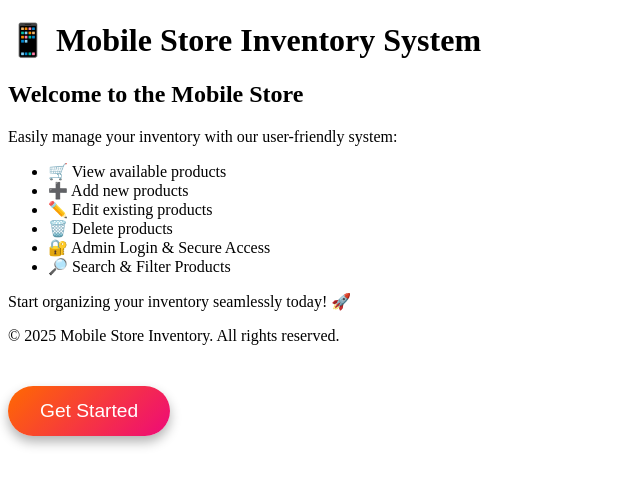
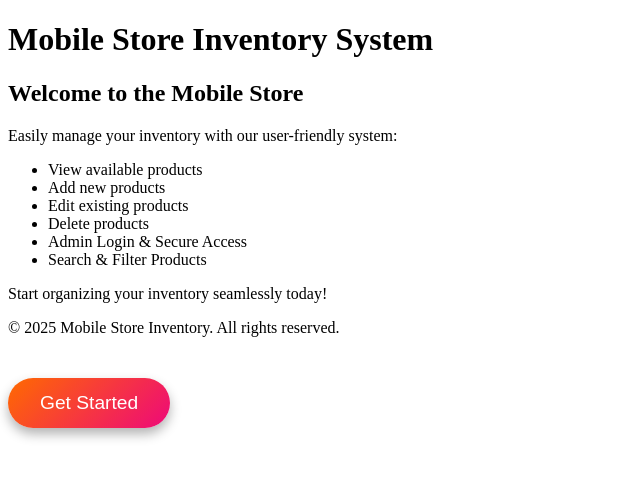
Before and after one commit to Ramya-ui513/mobile-store-API, a React (Create React App) app in the folder frontend/: page / in a window 1280 px wide. Shown: the top 486 px of the page, without its empty margins (0-640 px from the left). Built offline with nearby package versions, Linux system fonts and the light colour scheme; no server answers.

Commit message:
updated the files

```diff
--- a/frontend/src/components/IntroPage.jsx
+++ b/frontend/src/components/IntroPage.jsx
@@ -5,7 +5,7 @@ const IntroPage = ({ onGetStarted }) => {
     <div className="flex flex-col min-h-screen bg-gradient-to-r from-blue-500 to-purple-600 text-white">
       {/* Header */}
       <header className="py-6 shadow-md bg-blue-600 text-center">
-        <h1 className="text-4xl font-bold">📱 Mobile Store Inventory System</h1>
+        <h1 className="text-4xl font-bold">Mobile Store Inventory System</h1>
       </header>
 
       {/* Main Content */}
@@ -18,15 +18,15 @@ const IntroPage = ({ onGetStarted }) => {
             Easily manage your inventory with our user-friendly system:
           </p>
           <ul className="text-gray-700 space-y-2 text-lg">
-            <li className="flex items-center justify-center gap-2">🛒 View available products</li>
-            <li className="flex items-center justify-center gap-2">➕ Add new products</li>
-            <li className="flex items-center justify-center gap-2">✏️ Edit existing products</li>
-            <li className="flex items-center justify-center gap-2">🗑️ Delete products</li>
-            <li className="flex items-center justify-center gap-2">🔐 Admin Login & Secure Access</li>
-            <li className="flex items-center justify-center gap-2">🔎 Search & Filter Products</li>
+            <li className="flex items-center justify-center gap-2">View available products</li>
+            <li className="flex items-center justify-center gap-2">Add new products</li>
+            <li className="flex items-center justify-center gap-2">Edit existing products</li>
+            <li className="flex items-center justify-center gap-2">Delete products</li>
+            <li className="flex items-center justify-center gap-2">Admin Login & Secure Access</li>
+            <li className="flex items-center justify-center gap-2">Search & Filter Products</li>
           </ul>
           <p className="text-gray-500 mt-6">
-            Start organizing your inventory <span className="font-semibold text-purple-600">seamlessly</span> today! 🚀
+            Start organizing your inventory <span className="font-semibold text-purple-600">seamlessly</span> today!
           </p>
         </div>
       </main>
--- a/frontend/src/components/ProductForm.jsx
+++ b/frontend/src/components/ProductForm.jsx
@@ -65,7 +65,7 @@ const ProductForm = ({ refreshProducts, editingProduct, setEditingProduct }) =>
     <div className="product-form-wrapper">
       <div className="profile-menu">
         <div className="profile-label" onClick={toggleDropdown}>
-          👤 Admin ▾
+          Admin ▾
         </div>
         {dropdownVisible && (
           <div className="dropdown-menu">
--- a/frontend/src/components/ProductList.jsx
+++ b/frontend/src/components/ProductList.jsx
@@ -5,7 +5,6 @@ import "../styles/ProductList.css";
 const ProductList = ({ products, refreshProducts, setEditingProduct }) => {
   const [searchQuery, setSearchQuery] = useState("");
 
-  // ✅ Replace localhost with your EC2 IP
   const apiBase = "http://51.21.211.128:9533";
 
   const handleDelete = async (id) => {
@@ -25,12 +24,12 @@ const ProductList = ({ products, refreshProducts, setEditingProduct }) => {
 
   return (
     <div className="list-container">
-      <h2 className="list-title">📦 Product Inventory</h2>
+      <h2 className="list-title">Product Inventory</h2>
 
       <input
         type="text"
         className="search-bar"
-        placeholder="🔍 Search by name, brand, or category..."
+        placeholder="Search by name, brand, or category..."
         value={searchQuery}
         onChange={(e) => setSearchQuery(e.target.value)}
       />
@@ -49,8 +48,8 @@ const ProductList = ({ products, refreshProducts, setEditingProduct }) => {
                 <p><strong>Description:</strong> {product.description}</p>
               </div>
               <div className="product-actions">
-                <button className="update-button" onClick={() => setEditingProduct(product)}>✏️ Edit</button>
-                <button className="delete-button" onClick={() => handleDelete(product.id)}>🗑️ Delete</button>
+                <button className="update-button" onClick={() => setEditingProduct(product)}>Edit</button>
+                <button className="delete-button" onClick={() => handleDelete(product.id)}>Delete</button>
               </div>
             </div>
           ))}
```
